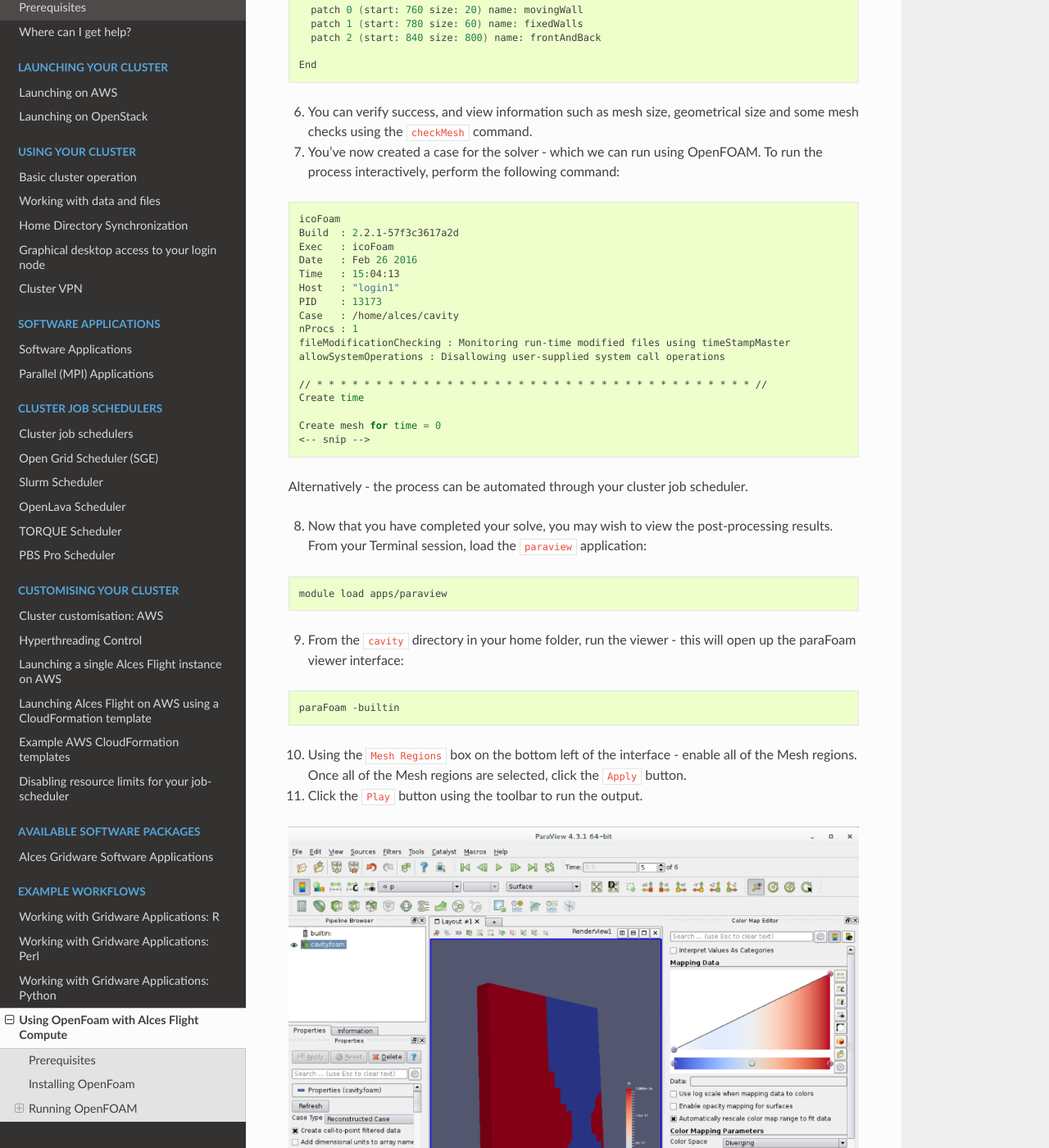
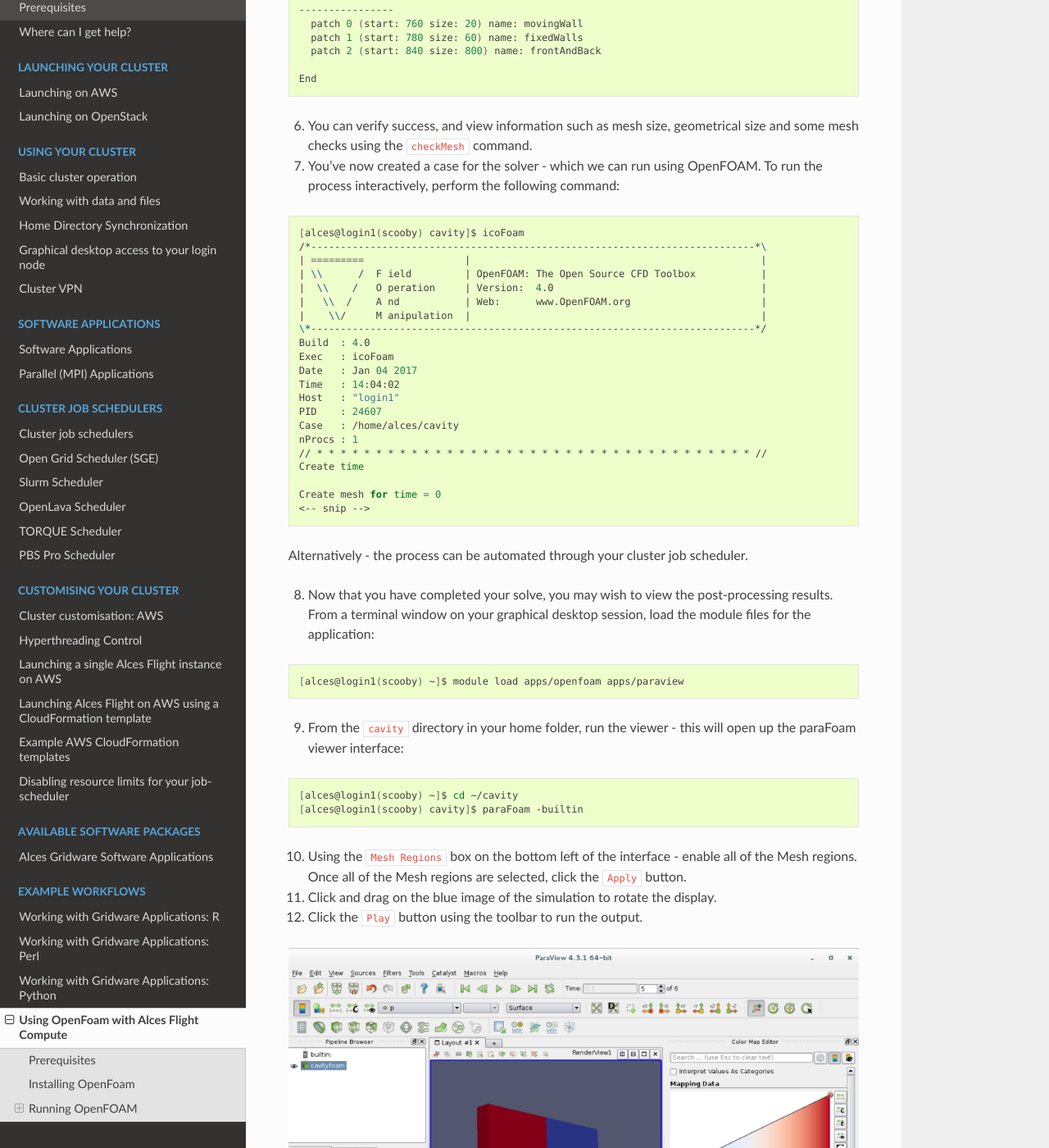
Before and after one commit to alces-software/flight-appliance-docs, a Sphinx documentation site: the page built from docs/source/getting-started/environment-usage/using-openfoam-with-alces-flight-compute.rst, in a window 1280 px wide and 1400 px high, scrolled down 2700 px. Shown: the whole window at 82% size. Built offline with Sphinx 7.4.7 and the Read the Docs theme 2.0.0, drawn with Linux system fonts in a browser that asks for light colours; some of the changed text lies outside the part shown.

Commit message:
Updated for Openfoam v4

```diff
--- a/docs/source/getting-started/environment-usage/using-openfoam-with-alces-flight-compute.rst
+++ b/docs/source/getting-started/environment-usage/using-openfoam-with-alces-flight-compute.rst
@@ -20,7 +20,7 @@ You must first install the Gridware packages required to complete the following
 
 .. code:: bash
 
-    alces gridware install apps/openfoam
+    alces gridware install apps/openfoam/4.0.0
     alces gridware install apps/paraview
 
 Running OpenFOAM
@@ -30,7 +30,7 @@ The following tutorial makes use of the OpenFOAM graphical interface. To use the
 
 .. code:: bash
 
-    [alces@login1(hpc1) ~]$ alces session start gnome
+    [alces@login1(scooby) ~]$ alces session start gnome
     VNC server started:
         Identity: 36a814b0-dc84-11e5-bcf2-fa163e8729ee
             Type: gnome
@@ -64,8 +64,8 @@ Once you have connected to the VNC session - the OpenFOAM application will need
 
 .. code:: bash
 
-    [alces@login1(hpc1) ~]$ cd $FOAM_TUTORIALS
-    [alces@login1(hpc1) tutorials]$ ls
+    [alces@login1(scooby) ~]$ cd $FOAM_TUTORIALS
+    [alces@login1(scooby) tutorials]$ ls
     Allclean  basic         discreteMethods   financial       lagrangian  resources
     Allrun    combustion    DNS               heatTransfer    mesh        stressAnalysis
     Alltest   compressible  electromagnetics  incompressible  multiphase
@@ -74,13 +74,14 @@ Once you have connected to the VNC session - the OpenFOAM application will need
 
 .. code:: bash
 
-    cp -r $FOAM_TUTORIALS/incompressible/icoFoam/cavity $HOME/cavity
+    cp -r $FOAM_TUTORIALS/incompressible/icoFoam/cavity/cavity $HOME/.
 
 5.  Navigate to the ``cavity`` directory in your home folder. From here we can create the mesh using the available OpenFOAM tools. From the ``cavity`` directory, run the ``blockMesh`` command - this will generate a mesh in OpenFOAM format:
 
 .. code:: bash
 
-    [alces@login1(hpc1) cavity]$ blockMesh
+    [alces@login1(scooby) cavity]$ cd ~/cavity
+    [alces@login1(scooby) cavity]$ blockMesh
     Build  : 2.2.1-57f3c3617a2d
     Exec   : blockMesh
     Date   : Feb 26 2016
@@ -143,18 +144,22 @@ Once you have connected to the VNC session - the OpenFOAM application will need
 
 .. code:: bash
 
-    icoFoam
-    Build  : 2.2.1-57f3c3617a2d
+    [alces@login1(scooby) cavity]$ icoFoam
+    /*---------------------------------------------------------------------------*\
+    | =========                 |                                                 |
+    | \\      /  F ield         | OpenFOAM: The Open Source CFD Toolbox           |
+    |  \\    /   O peration     | Version:  4.0                                   |
+    |   \\  /    A nd           | Web:      www.OpenFOAM.org                      |
+    |    \\/     M anipulation  |                                                 |
+    \*---------------------------------------------------------------------------*/
+    Build  : 4.0
     Exec   : icoFoam
-    Date   : Feb 26 2016
-    Time   : 15:04:13
+    Date   : Jan 04 2017
+    Time   : 14:04:02
     Host   : "login1"
-    PID    : 13173
+    PID    : 24607
     Case   : /home/alces/cavity
     nProcs : 1
-    fileModificationChecking : Monitoring run-time modified files using timeStampMaster
-    allowSystemOperations : Disallowing user-supplied system call operations
-
     // * * * * * * * * * * * * * * * * * * * * * * * * * * * * * * * * * * * * * //
     Create time
 
@@ -163,19 +168,21 @@ Once you have connected to the VNC session - the OpenFOAM application will need
 
 Alternatively - the process can be automated through your cluster job scheduler.
 
-8.  Now that you have completed your solve, you may wish to view the post-processing results. From your Terminal session, load the ``paraview`` application:
+8.  Now that you have completed your solve, you may wish to view the post-processing results. From a terminal window on your graphical desktop session, load the module files for the application:
 
 .. code:: bash
 
-    module load apps/paraview
+    [alces@login1(scooby) ~]$ module load apps/openfoam apps/paraview
 
 9.  From the ``cavity`` directory in your home folder, run the viewer - this will open up the paraFoam viewer interface:
 
 .. code:: bash
 
-    paraFoam -builtin
+    [alces@login1(scooby) ~]$ cd ~/cavity
+    [alces@login1(scooby) cavity]$ paraFoam -builtin
 
 10.  Using the ``Mesh Regions`` box on the bottom left of the interface - enable all of the Mesh regions. Once all of the Mesh regions are selected, click the ``Apply`` button.
-11.  Click the ``Play`` button using the toolbar to run the output.
+11.  Click and drag on the blue image of the simulation to rotate the display.
+12.  Click the ``Play`` button using the toolbar to run the output.
 
 .. image:: ../../_images/paraFoam.png
```
